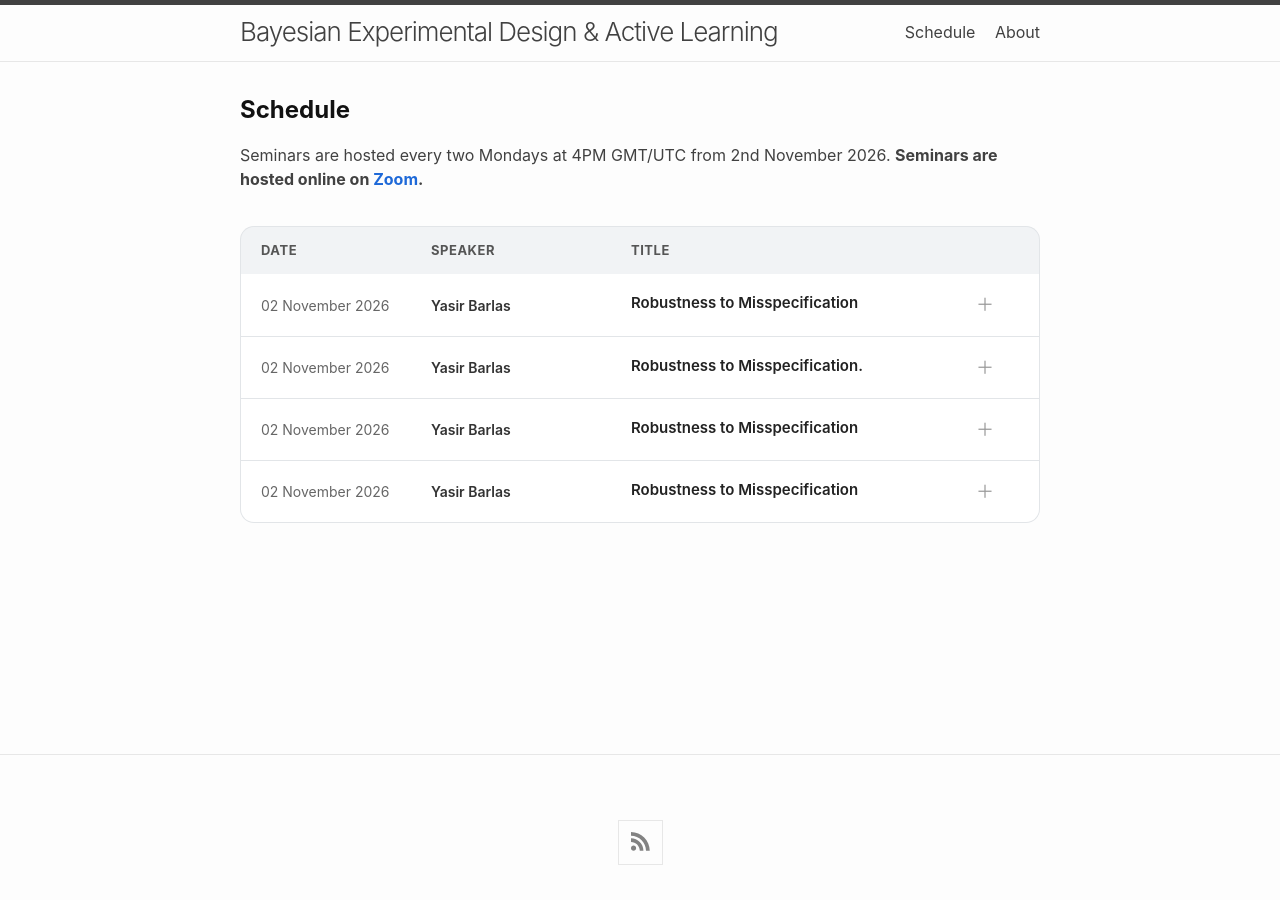
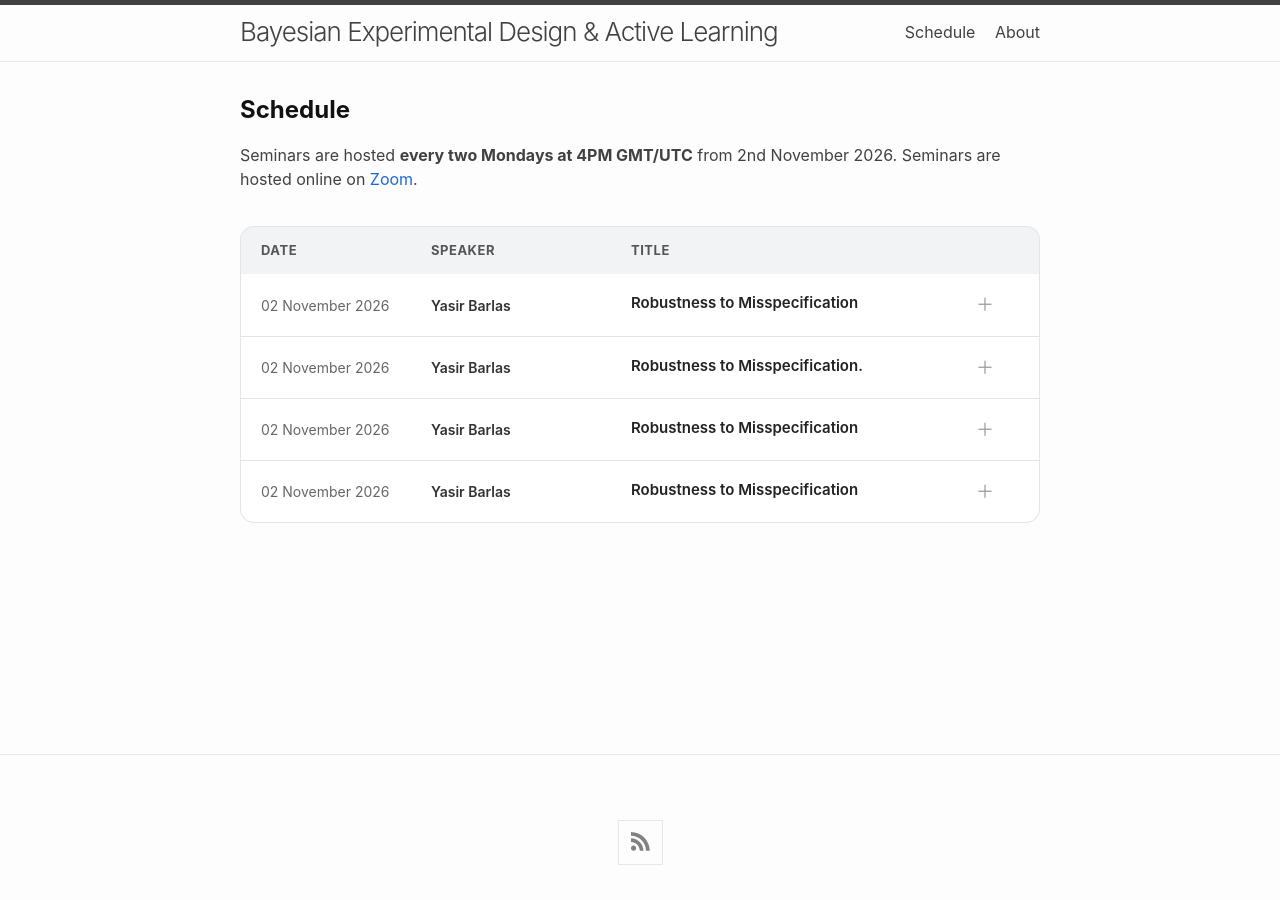
Before and after one commit to bayesiandesign/seminar, a Jekyll site: the page built from schedule.html, in a window 1280 px wide. Built offline with Jekyll 4.4.1, drawn with Linux system fonts in a browser that asks for light colours; nearby versions of some CDN libraries.

Commit message:
Update schedule.html

```diff
--- a/schedule.html
+++ b/schedule.html
@@ -7,7 +7,7 @@ permalink: /schedule/
 <div class="about">
   <h2><span style='font-weight: bold;'>Schedule</span></h2>
 
-  <p>Seminars are hosted every two Mondays at 4PM GMT/UTC from 2nd November 2026. <span style='font-weight: bold;'>Seminars are hosted online on <a href="https://zoom.us/j/97648549165">Zoom</a>.</span></p>
+  <p>Seminars are hosted <span style='font-weight: bold;'>every two Mondays at 4PM GMT/UTC</span> from 2nd November 2026. Seminars are hosted online on <a href="https://zoom.us/j/97648549165">Zoom</a>.</p>
 
   <div class="seminar-schedule">
 
```
